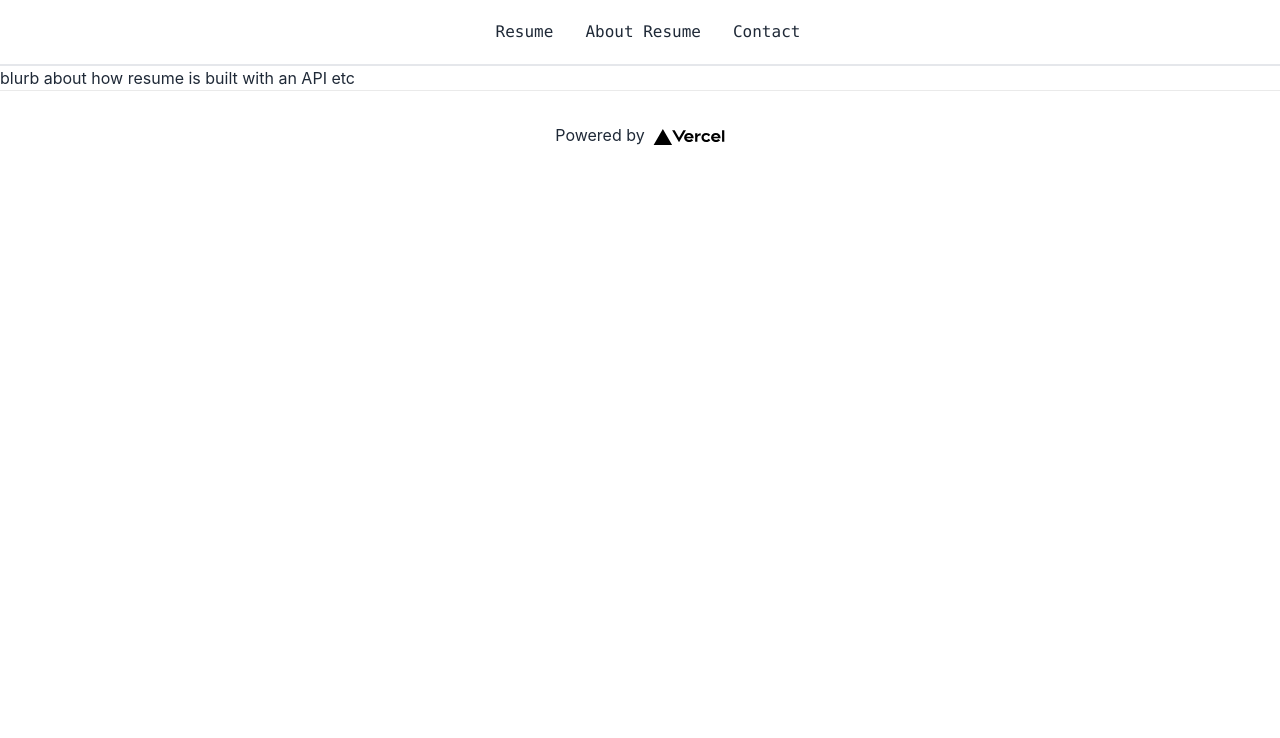
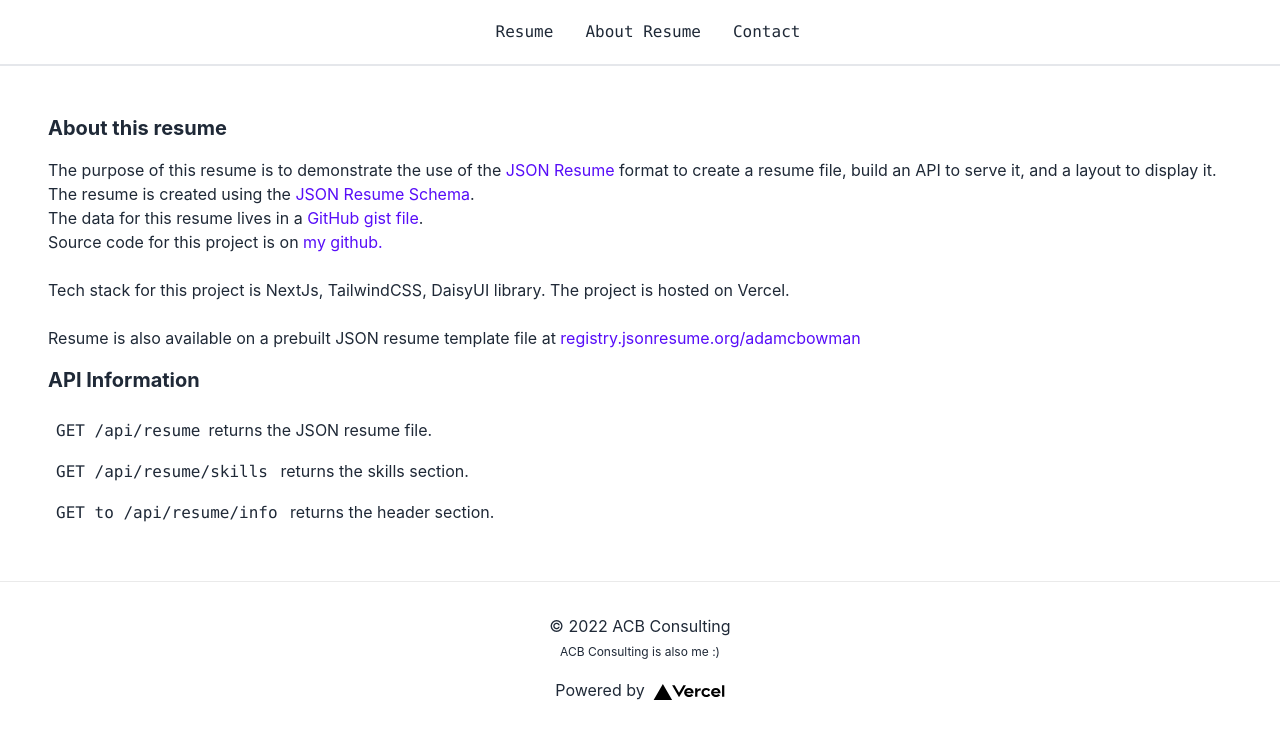
Before and after one commit to adamcbowman/acb-next-resume, a Next.js app: page /about in a window 1280 px wide. Shown: the top 738 px of the page. Built offline with nearby package versions, Linux system fonts and the light colour scheme.

Commit message:
add contact and about

```diff
--- a/components/footer.js
+++ b/components/footer.js
@@ -1,22 +1,36 @@
-import React from 'react'
-import Image from 'next/image'
-import styles from '../styles/Home.module.css'
+import React from "react";
+import Image from "next/image";
+import styles from "../styles/Home.module.css";
 
 const Footer = () => {
   return (
     <footer className={styles.footer}>
+      <div className="flex flex-col text-center">
+        <a
+          href="http://acbconsulting.tech/"
+          target="_blank"
+          rel="noopener noreferrer"
+          className=""
+        >
+          <p className={styles.copyright}>
+            &copy; {new Date().getFullYear()} ACB Consulting <br/>
+            <span className="text-xs">ACB Consulting is also me :)</span>
+          </p>
+        </a>
         <a
           href="https://vercel.com?utm_source=create-next-app&utm_medium=default-template&utm_campaign=create-next-app"
           target="_blank"
           rel="noopener noreferrer"
+          className="pt-4"
         >
-      Powered by{' '}
+          Powered by{" "}
           <span className={styles.logo}>
             <Image src="/vercel.svg" alt="Vercel Logo" width={72} height={16} />
           </span>
         </a>
+      </div>
     </footer>
-  )
-}
+  );
+};
 
-export default Footer
+export default Footer;
--- a/components/header.js
+++ b/components/header.js
@@ -50,7 +50,7 @@ const header = () => {
             </label>
             <ul
               tabIndex="0"
-              className="menu menu-compact text-primary dropdown-content mt-3 p-2 shadow bg-base-100 rounded-box w-52 "
+              className="menu menu-compact dropdown-content mt-3 p-2 shadow bg-base-100 rounded-box w-52 "
             >
               {navLinks.map(link => {
                 return (
--- a/pages/about.js
+++ b/pages/about.js
@@ -1,13 +1,83 @@
 import React from "react";
 import Header from "../components/header";
 import Footer from "../components/footer";
+import Link from "next/link";
 
 const about = () => {
   return (
     <div>
       <Header />
-      <div className="">blurb about how resume is built with an API etc</div>
-      <Footer />
+      <div className="">
+        <div className="m-12">
+          <h1 className="text-xl font-bold">About this resume</h1>
+          <p className="pt-4">
+            The purpose of this resume is to demonstrate the use of the{" "}
+            <a
+              href="
+      https://jsonresume.org/
+      "
+              target="_blank"
+              className="text-primary"
+            >
+              JSON Resume
+            </a>{" "}
+            format to create a resume file, build an API to serve it, and a
+            layout to display it. <br />
+            The resume is created using the{" "}
+            <a
+              href="
+      https://jsonresume.org/schema
+      "
+              target="_blank"
+              className="text-primary"
+            >
+              JSON Resume Schema
+            </a>
+            . <br />
+            The data for this resume lives in a{" "}
+            <a
+              href="https://gist.github.com/adamcbowman/5e8846d20351f7d5ab004bc692b00262"
+              target="_blank"
+              rel="noopener noreferrer"
+              className="text-primary"
+            >
+              GitHub gist file
+            </a>
+            .<br />
+            Source code for this project is on{" "}
+            <a
+              href="https://github.com/adamcbowman/acb-next-resume"
+              target="_blank"
+              rel="noopener noreferrer"
+              className="text-primary"
+            >
+              my github.
+            </a> <br />
+            <br />
+            Tech stack for this project is NextJs, TailwindCSS, DaisyUI library. The project is hosted on Vercel. <br />
+            <br />
+            Resume is also available on a prebuilt JSON resume template file at <a
+            href="https://registry.jsonresume.org/adamcbowman"
+            target="_blank"
+            rel="noopener noreferrer"
+            className="text-primary"
+            >registry.jsonresume.org/adamcbowman</a>
+
+          </p>
+          <h2 className="text-xl font-bold mt-4" >API Information</h2>
+          <p className="pt-4">
+
+            <button className="m-2"><code><Link href="/api/resume">GET /api/resume</Link></code> </button>returns the JSON resume file.
+
+            <br />
+            <button className="m-2"><code><Link href="/api/resume/skills">GET /api/resume/skills</Link></code></button> returns the skills section.{" "}
+            <br />
+            <button className="m-2"><code><Link href="/api/resume/info">GET to /api/resume/info</Link></code></button> returns the header section.{" "}
+            <br />
+          </p>
+        </div>
+        <Footer />
+      </div>
     </div>
   );
 };
--- a/pages/contact.js
+++ b/pages/contact.js
@@ -6,7 +6,9 @@ const contact = () => {
   return (
       <div>
           <Header />
-    <div className="">contact form</div>
+    <div className="hero">
+    <iframe src="https://docs.google.com/forms/d/e/1FAIpQLSeCTOVeTqW8QtjiEVnnf7Giyd2bzaUB4FnjDQuUNuZGbCPIqg/viewform?embedded=true" width="640" height="574" frameBorder="0" marginHeight="0" marginWidth="0">Loading…</iframe>
+    </div>
     <Footer />
     </div>
   )
--- a/pages/resume.js
+++ b/pages/resume.js
@@ -21,9 +21,16 @@ const Resume = () => {
     <div>
       <Header />
       <div className="text-center">
+        {!resume && (
+          <div className="m-12">
+             <h1>Loading...</h1>
+          </div>
+        )}
+
         {resume && (
           <>
-            <div className="row p-12 border">
+
+            <div className="row p-8 border">
               <div className="col-md-12">
                 <h1 className="text-xl font-semibold">{resume.basics.name}</h1>
                 <p>
@@ -31,15 +38,15 @@ const Resume = () => {
                 </p>
               </div>
             </div>
-            <div className="row border">
+            <div className="row p-6 border">
               <div className="col-md-12">
-                <h2 className="text-xl font-semibold">Summary</h2>
                 <p>{resume.basics.summary}</p>
               </div>
             </div>
+
             <div className="row pt-6 border">
               <div className="col-md-12">
-                <h2 className="text-xl font-semibold">Work Experience</h2>
+                <h2 className="text-xl font-semibold underline">Work Experience</h2>
                 {resume.work.map((work, index) => (
                   <div key={index} className="p-4">
                     <h3 className="text-xl font-semibold">{work.company}</h3>
@@ -52,21 +59,10 @@ const Resume = () => {
                 ))}
               </div>
             </div>
-            {/* <div className="row pt-6 border">
-              <div className="col-md-12">
-                <h2 className="text-xl font-semibold">Education</h2>
-                {resume.education.map((edu, index) => (
-                  <div key={index} className="p-4">
-                    <h3 className="text-xl font-semibold">{edu.institution}</h3>
-                    <p>{edu.area}</p>
-                    <p>{edu.startDate} - {edu.endDate}</p>
-                  </div>
-                ))}
-              </div>
-            </div> */}
+
             <div className="row pt-6 border">
               <div className="col-md-12">
-                <h2 className="text-xl font-semibold">Skills</h2>
+                <h2 className="text-xl font-semibold underline">Skills</h2>
                 {resume.skills.map((skill, index) => (
                   <div key={index} className="p-4">
                     <h3 className="text-xl font-semibold">{skill.name}</h3>
@@ -74,6 +70,22 @@ const Resume = () => {
                     {skill.keywords.map((keyword, index) => (
                       <p key={index}>{keyword}</p>
                     ))}
+                  </div>
+                ))}
+              </div>
+            </div>
+
+            <div className="row pt-6 border">
+              <div className="col-md-12">
+                <h2 className="text-xl font-semibold underline">Volunteer Experience</h2>
+                {resume.volunteer.map((volunteer, index) => (
+                  <div key={index} className="p-4">
+                    <h3 className="text-xl font-semibold">{volunteer.organization}</h3>
+                    <p>{volunteer.position}</p>
+                    <p>
+                      {volunteer.startDate} - {volunteer.endDate}
+                    </p>
+                    <p>{volunteer.summary}</p>
                   </div>
                 ))}
               </div>
```
Lines whose indentation alone changed are shown as unchanged.
